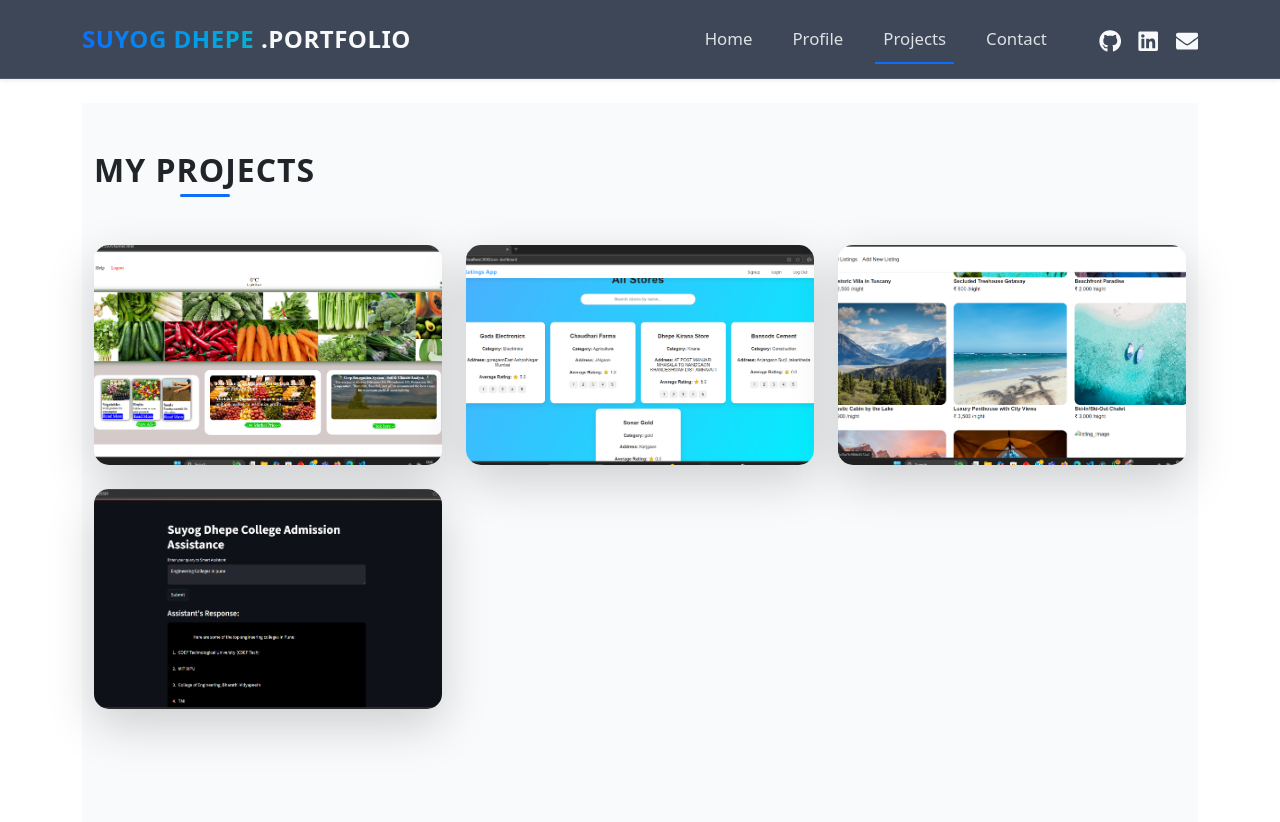
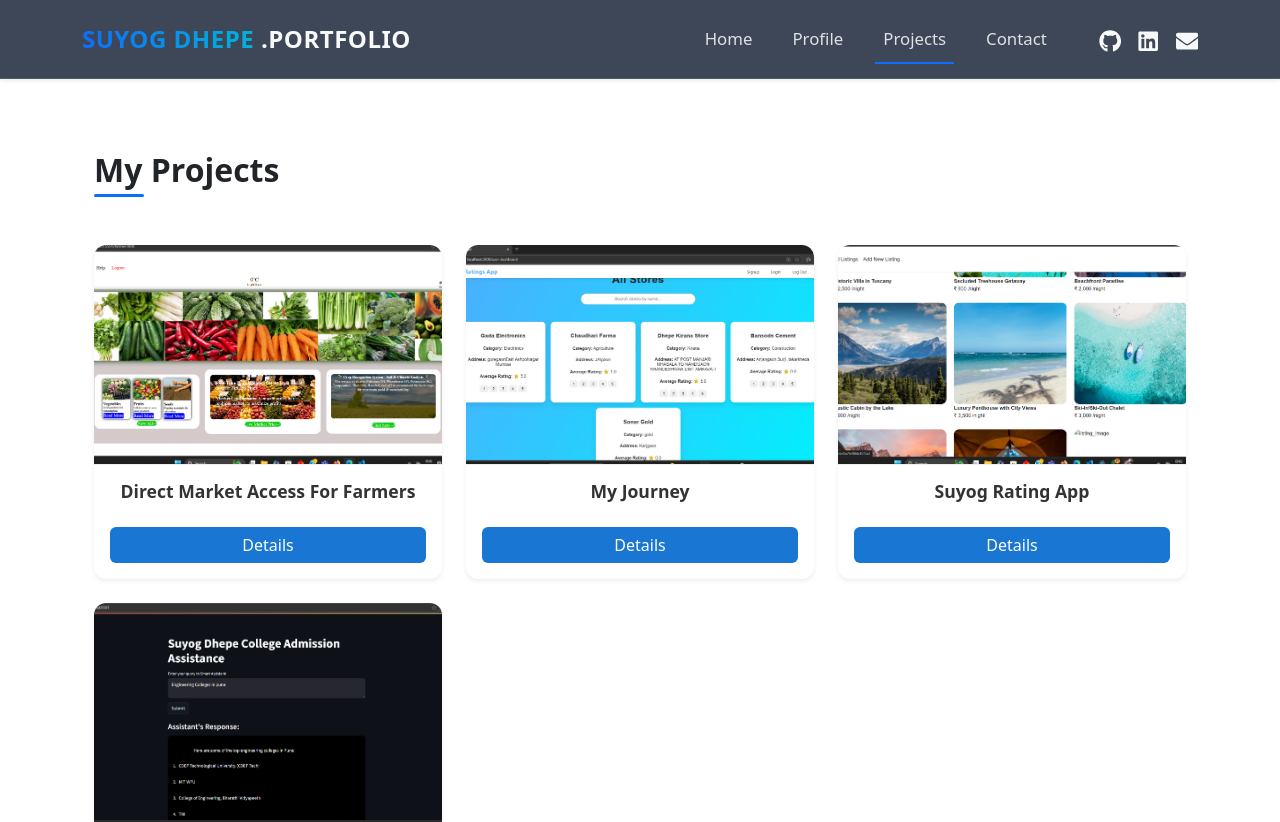
Before and after one commit to suyog657898775456/My-Portfolio, a React (Create React App) app: page /projects in a window 1280 px wide. Shown: the top 822 px of the page. Built offline with nearby package versions, Linux system fonts and the light colour scheme.

Commit message:
Initial commit / latest changes

```diff
--- a/src/components/Projects.css
+++ b/src/components/Projects.css
@@ -1,119 +1,195 @@
-.projects-section {
-  background: #f8fafc;
-  min-height: 100vh;
-}
-
-.section-title {
-  font-weight: 700;
-  font-size: 2.5rem;
-  letter-spacing: 1px;
-  text-transform: uppercase;
-  color: #0d1b2a;
-  position: relative;
-}
-
-.section-title::after {
-  content: "";
-  width: 80px;
-  height: 3px;
-  background: #0d6efd;
-  display: block;
-  margin: 10px auto 0;
-  border-radius: 5px;
-}
-
-/* Card Styles */
+/* ================= Project Cards ================= */
 .project-card {
-  border-radius: 15px;
+  border-radius: 12px;
   overflow: hidden;
-  position: relative;
-  background: #ffffff;
-  transition: all 0.4s ease;
+  transition: transform 0.3s ease, box-shadow 0.3s ease;
+  background-color: #ffffff;
 }
 
 .project-card:hover {
-  box-shadow: 0 10px 25px rgba(0, 0, 0, 0.15);
+  transform: translateY(-5px) scale(1.02);
+  box-shadow: 0 10px 25px rgba(0, 0, 0, 0.12);
 }
 
 .project-img {
+  width: 100%;
   height: 220px;
-  width: 100%;
   object-fit: cover;
+  border-bottom: 1px solid #eee;
 }
 
-/* Hover Overlay */
-.overlay {
-  position: absolute;
-  top: 0;
-  left: 0;
-  width: 100%;
-  height: 100%;
-  background: rgba(13, 27, 42, 0.85);
-  opacity: 0;
-  transition: all 0.3s ease-in-out;
+/* Card Title */
+.project-card h5 {
+  font-weight: 600;
+  font-size: 1.1rem;
+  color: #333;
+  text-align: center;
+  margin-bottom: 1rem;
 }
 
-.overlay h5 {
-  font-size: 1.3rem;
-  text-align: center;
+/* Card Button */
+.project-card .btn {
+  transition: all 0.2s ease;
+  background-color: #1976d2;
+  border: none;
+  color: #fff;
+  font-weight: 500;
 }
 
-.overlay button {
-  border-radius: 8px;
-  font-weight: 600;
+.project-card .btn:hover {
+  background-color: #1565c0;
+  transform: scale(1.05);
+  box-shadow: 0 4px 12px rgba(0, 0, 0, 0.15);
 }
 
-/* Modal Overlay */
+/* ================= Modal Overlay ================= */
 .custom-modal-overlay {
   position: fixed;
   top: 0;
   left: 0;
   width: 100%;
   height: 100%;
-  background: rgba(0, 0, 0, 0.6);
-  backdrop-filter: blur(5px);
-  z-index: 1050;
+  background: rgba(0, 0, 0, 0.25); /* lighter overlay for light theme */
   display: flex;
-  align-items: flex-end;
   justify-content: center;
+  align-items: center;
+  z-index: 9999;
+  padding: 1rem;
+  overflow-y: auto;
 }
 
-/* Slide-Up Modal */
+/* ================= Modal Box ================= */
 .custom-modal {
-  background: #ffffff;
-  border-radius: 20px 20px 0 0;
-  width: 90%;
-  max-width: 800px;
-  max-height: 90vh;
-  overflow-y: auto;
-  box-shadow: 0 -5px 20px rgba(0, 0, 0, 0.2);
+  background: #fdfdfd; /* light background */
+  border-radius: 12px;
+  max-width: 700px;
+  width: 100%;
+  color: #333;
+  box-shadow: 0 15px 40px rgba(0, 0, 0, 0.2);
+  overflow: hidden;
+  transform-origin: center;
 }
 
 /* Modal Header */
 .modal-header-custom {
-  background: #0d6efd;
-  padding: 15px 25px;
-  border-radius: 20px 20px 0 0;
+  padding: 1rem 1.5rem;
+  border-bottom: 1px solid #eee;
+  display: flex;
+  justify-content: space-between;
+  align-items: center;
+}
+
+.modal-header-custom h4 {
+  font-weight: 600;
+  font-size: 1.25rem;
+}
+
+.modal-header-custom button {
+  background: none;
+  border: none;
+  font-size: 1.25rem;
+  cursor: pointer;
+  color: #555;
+  transition: transform 0.2s ease, color 0.2s ease;
+}
+
+.modal-header-custom button:hover {
+  color: #1976d2;
+  transform: rotate(90deg);
 }
 
 /* Modal Body */
 .modal-body-custom {
-  background: #f8fafc;
+  padding: 1.5rem;
 }
 
-@keyframes fadeIn {
-  from {
-    opacity: 0;
-    transform: translateY(100px);
-  }
-  to {
-    opacity: 1;
-    transform: translateY(0);
-  }
+.modal-body-custom p {
+  font-size: 0.95rem;
+  line-height: 1.6;
+  color: #555;
 }
 
+/* Modal Buttons */
+.modal-body-custom .btn {
+  min-width: 100px;
+  font-weight: 500;
+  border-radius: 6px;
+  transition: all 0.2s ease;
+}
+
+.modal-body-custom .btn-primary {
+  background-color: #1976d2;
+  border: none;
+}
+
+.modal-body-custom .btn-primary:hover {
+  background-color: #1565c0;
+  transform: scale(1.05);
+  box-shadow: 0 4px 12px rgba(0, 0, 0, 0.15);
+}
+
+.modal-body-custom .btn-dark {
+  background-color: #555;
+  border: none;
+}
+
+.modal-body-custom .btn-dark:hover {
+  background-color: #333;
+  transform: scale(1.05);
+  box-shadow: 0 4px 12px rgba(0, 0, 0, 0.12);
+}
+
+/* ================= Tech Badges ================= */
+.tech-icons {
+  display: flex;
+  flex-wrap: wrap;
+  gap: 0.5rem;
+  margin-top: 0.75rem;
+  justify-content: center;
+}
+
+.tech-badge {
+  display: inline-block;
+  background-color: #e3f2fd; /* light blue */
+  color: #1976d2;
+  padding: 0.35rem 0.75rem;
+  font-size: 0.85rem;
+  font-weight: 500;
+  border-radius: 20px;
+  transition: all 0.2s ease;
+  cursor: default;
+}
+
+.tech-badge:hover {
+  background-color: #bbdefb;
+  transform: scale(1.05);
+}
+
+/* ================= Mobile Responsive ================= */
 @media (max-width: 768px) {
   .project-img {
     height: 180px;
   }
+
+  .custom-modal {
+    max-width: 95%;
+  }
+
+  .modal-body-custom p {
+    font-size: 0.9rem;
+  }
+
+  .modal-body-custom .btn {
+    width: 48%;
+    margin-bottom: 0.5rem;
+  }
+
+  .modal-body-custom .btn:last-child {
+    margin-left: 0.5rem;
+  }
+
+  .tech-badge {
+    font-size: 0.8rem;
+    padding: 0.3rem 0.6rem;
+  }
 }
--- a/src/components/Projects.jsx
+++ b/src/components/Projects.jsx
@@ -1,5 +1,4 @@
-// File: src/components/Projects.jsx
-import { useState } from "react";
+import { useState, useEffect } from "react";
 import { motion, AnimatePresence } from "framer-motion";
 import { Container, Row, Col, Card, Button } from "react-bootstrap";
 import "./Projects.css";
@@ -7,6 +6,15 @@ import "./Projects.css";
 export default function Projects() {
   const [showModal, setShowModal] = useState(false);
   const [selectedProject, setSelectedProject] = useState(null);
+  const [isMobile, setIsMobile] = useState(false);
+
+  // Detect mobile screen
+  useEffect(() => {
+    const handleResize = () => setIsMobile(window.innerWidth <= 768);
+    handleResize();
+    window.addEventListener("resize", handleResize);
+    return () => window.removeEventListener("resize", handleResize);
+  }, []);
 
   const handleShow = (project) => {
     setSelectedProject(project);
@@ -44,7 +52,7 @@ export default function Projects() {
       name: "Suyog Rating App",
       description:
         "Rate your favorite stores out of 5! A full MERN stack project with secure login and real-time database storage.",
-      role: " Full-Stack Focused on UI, rating logic, and backend communication.",
+      role: "Full-Stack Focused on UI, rating logic, and backend communication.",
       technologies: "React.js, Node.js, Express.js, MongoDB, JWT Auth",
       image: `${process.env.PUBLIC_URL}/images/project 3.png`,
       liveLink: "#",
@@ -65,7 +73,9 @@ export default function Projects() {
 
   return (
     <section className="projects-section py-5">
+      <div className="projects-bg-animation"></div>
       <Container>
+        {/* Section title */}
         <motion.div
           initial={{ opacity: 0, y: 50 }}
           animate={{ opacity: 1, y: 0 }}
@@ -76,45 +86,38 @@ export default function Projects() {
           </h2>
         </motion.div>
 
+        {/* Project Cards */}
         <Row>
           {projects.map((project, index) => (
             <Col md={4} sm={6} key={index} className="mb-4">
               <motion.div
                 whileHover={{ scale: 1.03 }}
                 transition={{ duration: 0.3 }}
-                className="position-relative"
               >
-                <Card className="project-card shadow-lg border-0 h-100 overflow-hidden">
+                <Card className="project-card shadow-sm border-0 h-100 overflow-hidden">
                   <Card.Img
                     variant="top"
                     src={project.image}
                     alt={project.name}
                     className="project-img"
                   />
-
-                  {/* Hover Overlay */}
-                  <motion.div
-                    className="overlay d-flex flex-column justify-content-center align-items-center"
-                    initial={{ opacity: 0 }}
-                    whileHover={{ opacity: 1 }}
-                    transition={{ duration: 0.3 }}
-                  >
-                    <h5 className="text-white fw-bold mb-3">{project.name}</h5>
+                  <Card.Body className="d-flex flex-column justify-content-between">
+                    <h5>{project.name}</h5>
                     <Button
-                      variant="light"
+                      variant="primary"
                       onClick={() => handleShow(project)}
-                      className="fw-semibold"
+                      className="mt-2"
                     >
                       Details
                     </Button>
-                  </motion.div>
+                  </Card.Body>
                 </Card>
               </motion.div>
             </Col>
           ))}
         </Row>
 
-        {/* ✅ Animated Slide-Up Modal */}
+        {/* Animated Modal */}
         <AnimatePresence>
           {showModal && selectedProject && (
             <motion.div
@@ -124,15 +127,26 @@ export default function Projects() {
               exit={{ opacity: 0 }}
               className="custom-modal-overlay"
             >
+              {/* Floating coder grid behind modal on mobile */}
+              {isMobile && <div className="floating-grid"></div>}
+
               <motion.div
                 className="custom-modal"
-                initial={{ y: "100vh" }}
-                animate={{ y: 0 }}
-                exit={{ y: "100vh" }}
+                initial={
+                  isMobile
+                    ? { y: "100vh", opacity: 0 }
+                    : { y: "-100vh", opacity: 0 }
+                }
+                animate={{ y: 0, opacity: 1 }}
+                exit={
+                  isMobile
+                    ? { y: "100vh", opacity: 0 }
+                    : { y: "-100vh", opacity: 0 }
+                }
                 transition={{ type: "spring", stiffness: 90, damping: 15 }}
               >
                 <div className="modal-header-custom d-flex justify-content-between align-items-center">
-                  <h4 className="text-white mb-0">{selectedProject.name}</h4>
+                  <h4>{selectedProject.name}</h4>
                   <Button
                     variant="outline-light"
                     size="sm"
@@ -141,6 +155,7 @@ export default function Projects() {
                     ✕
                   </Button>
                 </div>
+
                 <div className="modal-body-custom p-4">
                   <motion.img
                     src={selectedProject.image}
@@ -150,17 +165,29 @@ export default function Projects() {
                     animate={{ opacity: 1, scale: 1 }}
                     transition={{ duration: 0.4 }}
                   />
-                  <p className="mb-3 text-secondary">
+
+                  <p>
                     <strong>Description:</strong> {selectedProject.description}
                   </p>
-                  <p className="mb-3 text-secondary">
+                  <p>
                     <strong>My Role:</strong> {selectedProject.role}
                   </p>
-                  <p className="mb-4 text-secondary">
-                    <strong>Technologies Used:</strong>{" "}
-                    {selectedProject.technologies}
-                  </p>
-                  <div className="d-flex gap-3">
+
+                  <div className="tech-icons">
+                    {selectedProject.technologies.split(", ").map((tech, i) => (
+                      <motion.span
+                        key={i}
+                        className="tech-badge"
+                        initial={{ opacity: 0, scale: 0.5 }}
+                        animate={{ opacity: 1, scale: 1 }}
+                        transition={{ duration: 0.4, delay: i * 0.1 }}
+                      >
+                        {tech}
+                      </motion.span>
+                    ))}
+                  </div>
+
+                  <div className="d-flex gap-3 mt-4 flex-wrap">
                     <Button
                       variant="primary"
                       href={selectedProject.liveLink}
```
